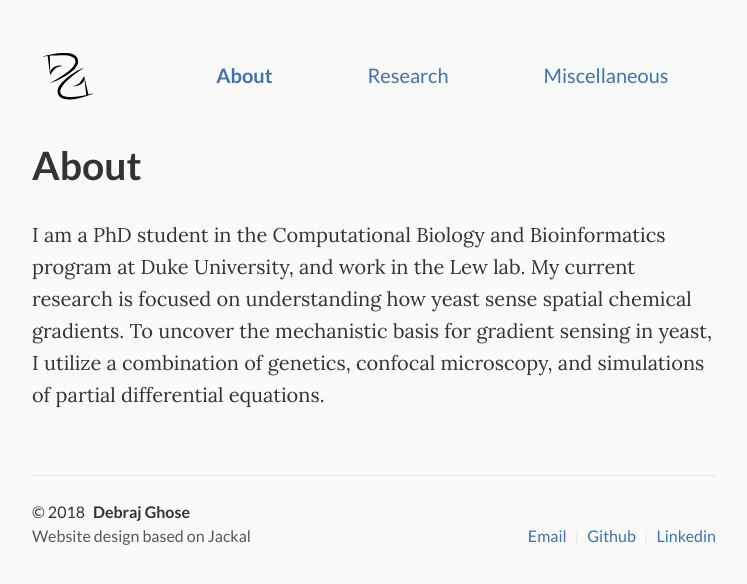
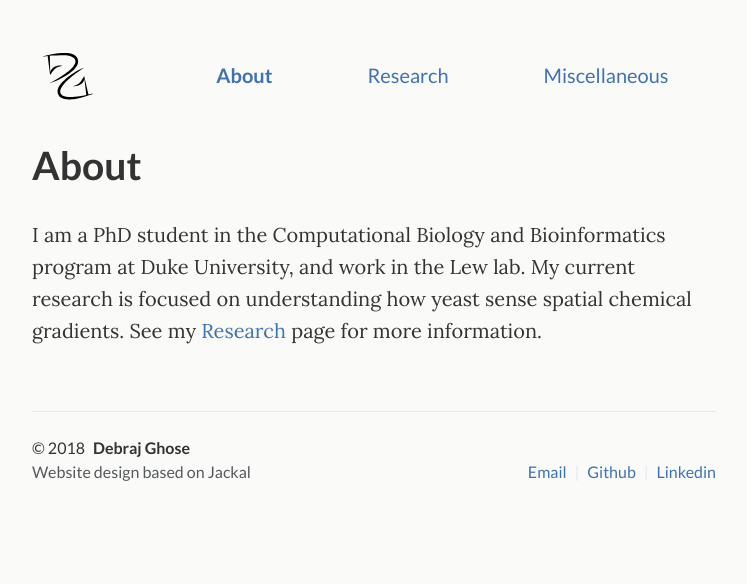
Before and after one commit to DebrajGhose/DebrajGhose.github.io, a Jekyll site: the page built from _pages/about.md, in a window 1280 px wide. Shown: the top 584 px of the page, without its empty margins (266-1013 px from the left). Built offline with Jekyll 4.4.1, drawn with Linux system fonts in a browser that asks for light colours.

Commit message:
Update about.md

```diff
--- a/_pages/about.md
+++ b/_pages/about.md
@@ -8,4 +8,4 @@ permalink: /about/
 
 
 
-I am a PhD student in the Computational Biology and Bioinformatics program at Duke University, and work in the Lew lab. My current research is focused on understanding how yeast sense spatial chemical gradients. To uncover the mechanistic basis for gradient sensing in yeast, I utilize a combination of genetics, confocal microscopy, and simulations of partial differential equations.
+I am a PhD student in the Computational Biology and Bioinformatics program at Duke University, and work in the Lew lab. My current research is focused on understanding how yeast sense spatial chemical gradients. See my [Research](http://debrajghose.com/research/) page for more information.
```
